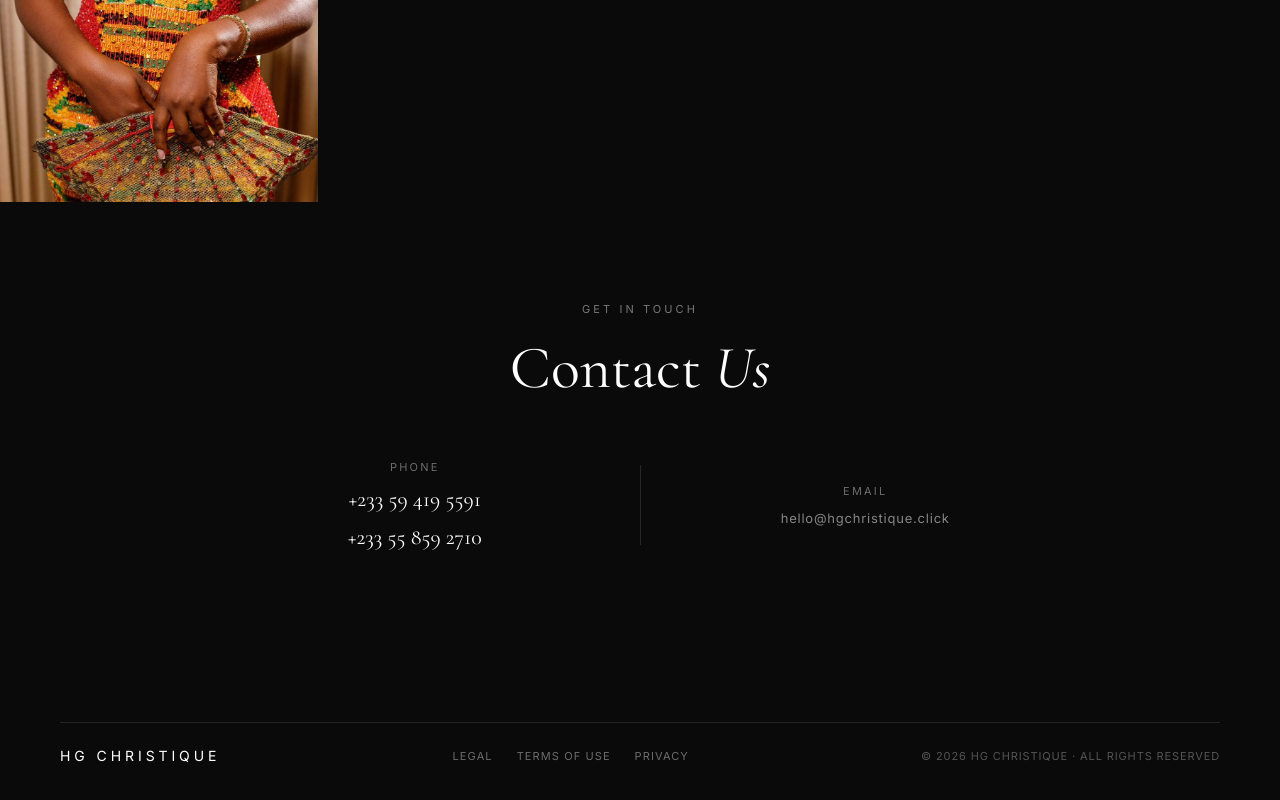
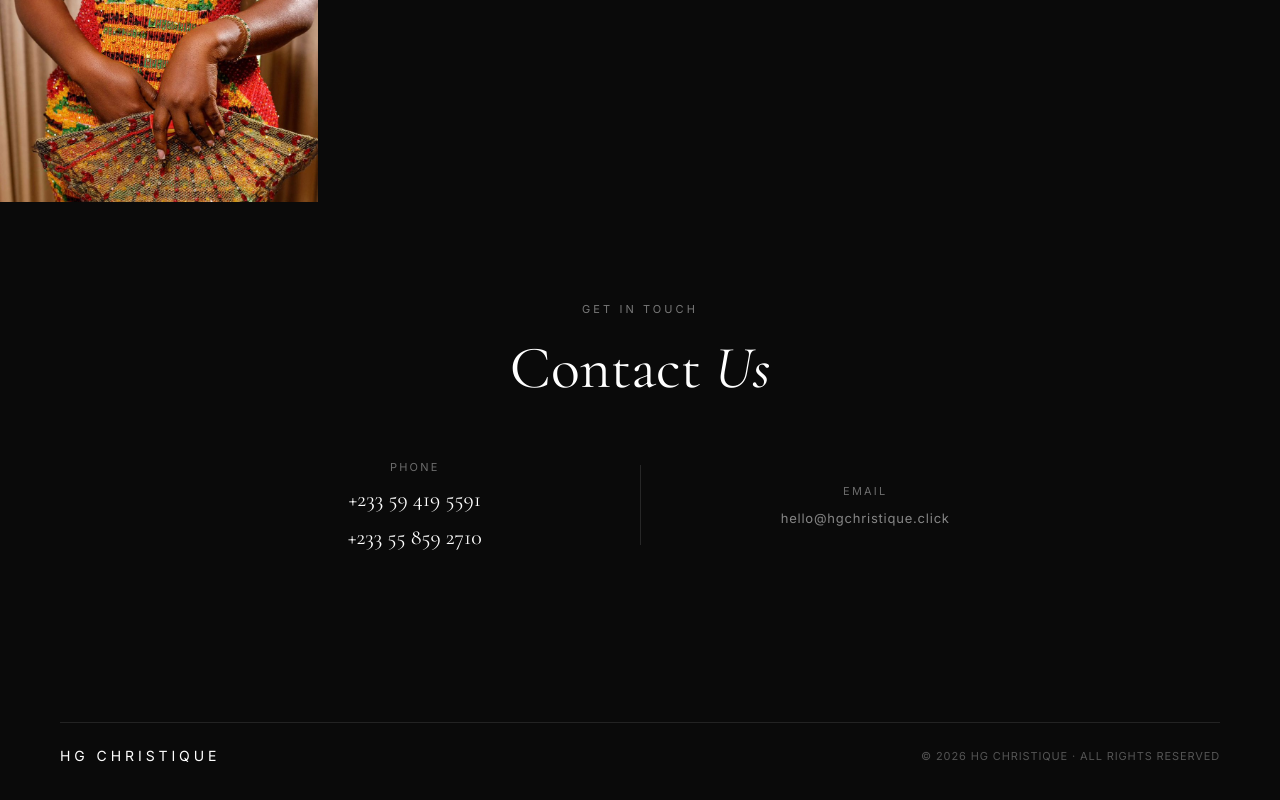
Before and after one commit to hgchristique/hgchristique.github.io, a React (Vite) app: page / in a window 1280 px wide. Shown: the part 3848-4648 px from the top of the page. Built offline with nearby package versions, Linux system fonts and the light colour scheme.

Commit message:
Remove legal links from footer

```diff
--- a/src/pages/Home.jsx
+++ b/src/pages/Home.jsx
@@ -130,11 +130,7 @@ export default function Home() {
       <footer className="site-footer">
         <div className="footer-bottom">
           <span className="footer-logo">HG CHRISTIQUE</span>
-          <div className="footer-legal">
-            <a href="#">LEGAL</a>
-            <Link to="/terms">TERMS OF USE</Link>
-            <Link to="/privacy">PRIVACY</Link>
-          </div>
+
           <span className="footer-copy">© {new Date().getFullYear()} HG CHRISTIQUE · ALL RIGHTS RESERVED</span>
         </div>
       </footer>
```
